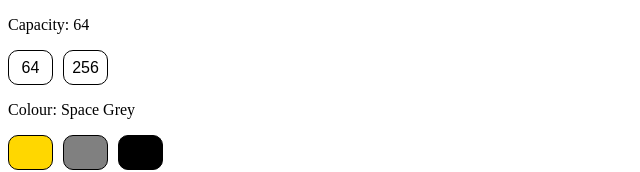
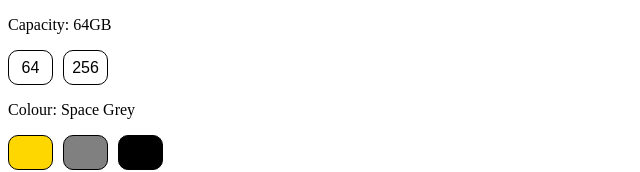
Before and after one commit to laythq/Vodafone-Tech-Test, a React app: page / in a window 1280 px wide. Shown: the top 172 px of the page, without its empty margins (0-640 px from the left). Built offline with nearby package versions, Linux system fonts and the light colour scheme; the HTML template or start-up script is replaced by a standard one.

Commit message:
New styles directory

```diff
--- a/src/capacity.jsx
+++ b/src/capacity.jsx
@@ -1,5 +1,5 @@
 import React from 'react'
-import './capacity.css'
+import './styles/capacity.css'
 import {updateMonthlyPrice} from './monthlyPrice.jsx'
 import {updateUpFrontPrice} from './upfrontPrice.jsx'
 
@@ -23,7 +23,7 @@ export default class Capacity extends React.Component {
   render() {
     return (
       <div id="buttons">
-      <p>Capacity: {this.state.capacity}</p>
+      <p>Capacity: {this.state.capacity}GB</p>
       <button id="sixtyfour" onClick={this.handleClick.bind(this, '64', '£43.20', '£149')}>64</button>
       <button id="twofivesix" onClick={this.handleClick.bind(this, '256', '£46.80', '£275')}>256</button>
       </div>
--- a/src/colour.jsx
+++ b/src/colour.jsx
@@ -1,5 +1,5 @@
 import React from 'react'
-import './colour.css'
+import './styles/colour.css'
 import {updateImage} from './picture.jsx'
 
 const goldImage = "./Apple_iPhone_8_Gold-full-product-front.png"
```
Also changed, not shown: src/styles/capacity.css (renamed from src/capacity.css), src/styles/colour.css (renamed from src/colour.css).
